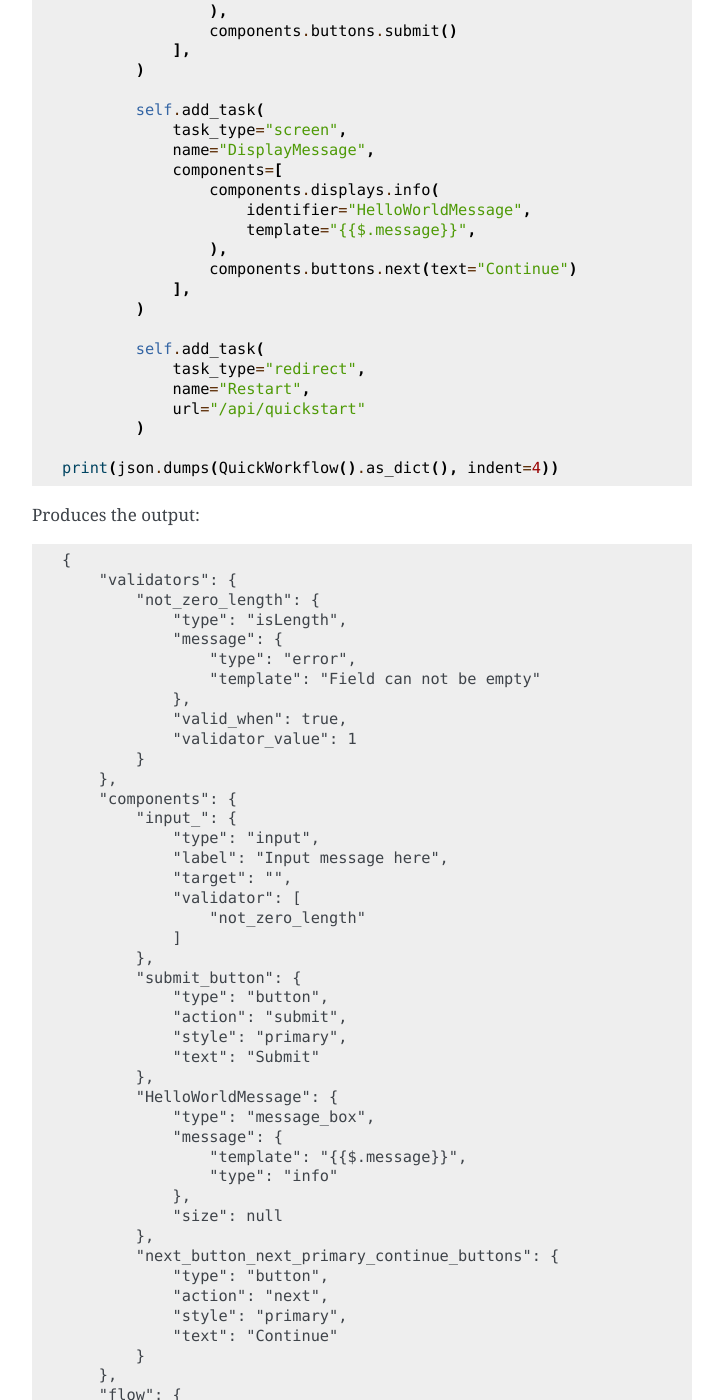
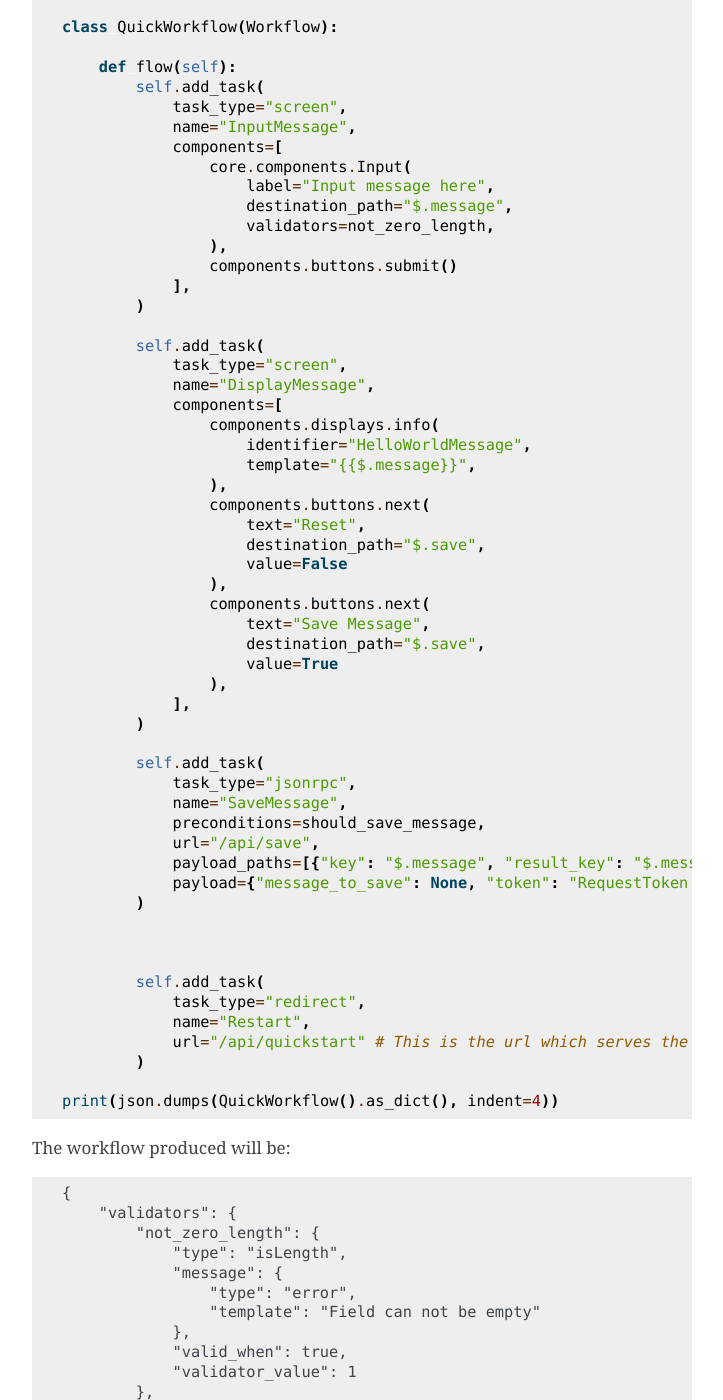
Before and after one commit to unipartdigital/workflows_engine, a Sphinx documentation site: the page built from docs/source/quickstart.rst, in a window 1280 px wide and 1400 px high, scrolled down 526 px. Shown: the whole window, without its empty margins (388-1111 px from the left). Built offline with Sphinx 7.4.7, drawn with Linux system fonts in a browser that asks for light colours; some of the changed text lies outside the part shown.

Commit message:
Add more discription to quickstart
Signed-off-by: Michele Costa <michele.costa@unipart.io>

```diff
--- a/docs/source/quickstart.rst
+++ b/docs/source/quickstart.rst
@@ -6,17 +6,23 @@ Quick start
     import json
     from workflows_engine import Workflow
 
+Here is a simple example of a workflow. It shows a screen with an input and a submit button. The input field has a validation which is shown if the length of the value in the input is zero. When the button  is clicked either the validators error message will be shown below the input or another screen will be shown with a message info box containing the string input into the field.
 
 .. testcode::
 
     import json
-    from workflows_engine import Workflow, components, core
+    from workflows_engine import Workflow, components, core, validators
 
     not_zero_length = core.validators.Validator(
         identifier="not_zero_length",
         validator="isLength",
         validator_value=1,
         message_template="Field can not be empty",
+    )
+
+    should_save_message = validators.is_true(
+        identifier="should_save_message",
+        value_key="$.save"
     )
 
     class QuickWorkflow(Workflow):
@@ -43,19 +49,39 @@ Quick start
                         identifier="HelloWorldMessage",
                         template="{{$.message}}",
                     ),
-                    components.buttons.next(text="Continue")
+                    components.buttons.next(
+                        text="Reset",
+                        destination_path="$.save",
+                        value=False
+                    ),
+                    components.buttons.next(
+                        text="Save Message",
+                        destination_path="$.save",
+                        value=True
+                    ),
                 ],
             )
 
             self.add_task(
+                task_type="jsonrpc",
+                name="SaveMessage",
+                preconditions=should_save_message,
+                url="/api/save",
+                payload_paths=[{"key": "$.message", "result_key": "$.message"}],
+                payload={"message_to_save": None, "token": "RequestToken!"}
+            )
+
+
+
+            self.add_task(
                 task_type="redirect",
                 name="Restart",
-                url="/api/quickstart"
+                url="/api/quickstart" # This is the url which serves the workflow
             )
 
     print(json.dumps(QuickWorkflow().as_dict(), indent=4))
 
-Produces the output:
+The workflow produced will be:
 
 .. testoutput::
 
@@ -69,6 +95,16 @@ Produces the output:
                 },
                 "valid_when": true,
                 "validator_value": 1
+            },
+            "should_save_message": {
+                "type": "equals",
+                "message": {
+                    "type": "error",
+                    "template": "Error: equals to values"
+                },
+                "valid_when": true,
+                "value_key": "$.save",
+                "validator_value": true
             }
         },
         "components": {
@@ -94,11 +130,21 @@ Produces the output:
                 },
                 "size": null
             },
-            "next_button_next_primary_continue_buttons": {
+            "next_button_next_primary_reset_save_false_buttons": {
                 "type": "button",
                 "action": "next",
                 "style": "primary",
-                "text": "Continue"
+                "text": "Reset",
+                "value": false,
+                "destination_path": "$.save"
+            },
+            "next_button_next_primary_save_message_save_true_buttons": {
+                "type": "button",
+                "action": "next",
+                "style": "primary",
+                "text": "Save Message",
+                "value": true,
+                "destination_path": "$.save"
             }
         },
         "flow": {
@@ -137,13 +183,39 @@ Produces the output:
                         ],
                         [
                             {
-                                "name": "next_button_next_primary_continue_buttons"
+                                "name": "next_button_next_primary_reset_save_false_buttons",
+                                "destination_path": "$.save"
+                            }
+                        ],
+                        [
+                            {
+                                "name": "next_button_next_primary_save_message_save_true_buttons",
+                                "destination_path": "$.save"
                             }
                         ]
                     ],
                     "status_message": {
                         "type": "success",
                         "template": null
+                    }
+                },
+                {
+                    "type": "jsonrpc",
+                    "name": "SaveMessage",
+                    "preconditions": [
+                        "should_save_message"
+                    ],
+                    "url": "/api/save",
+                    "method": null,
+                    "payload_paths": [
+                        {
+                            "key": "$.message",
+                            "result_key": "$.message"
+                        }
+                    ],
+                    "payload": {
+                        "message_to_save": null,
+                        "token": "RequestToken!"
                     }
                 },
                 {
```
Also changed, not shown: other parts of docs/source/quickstart.rst (+1 -1 lines).
